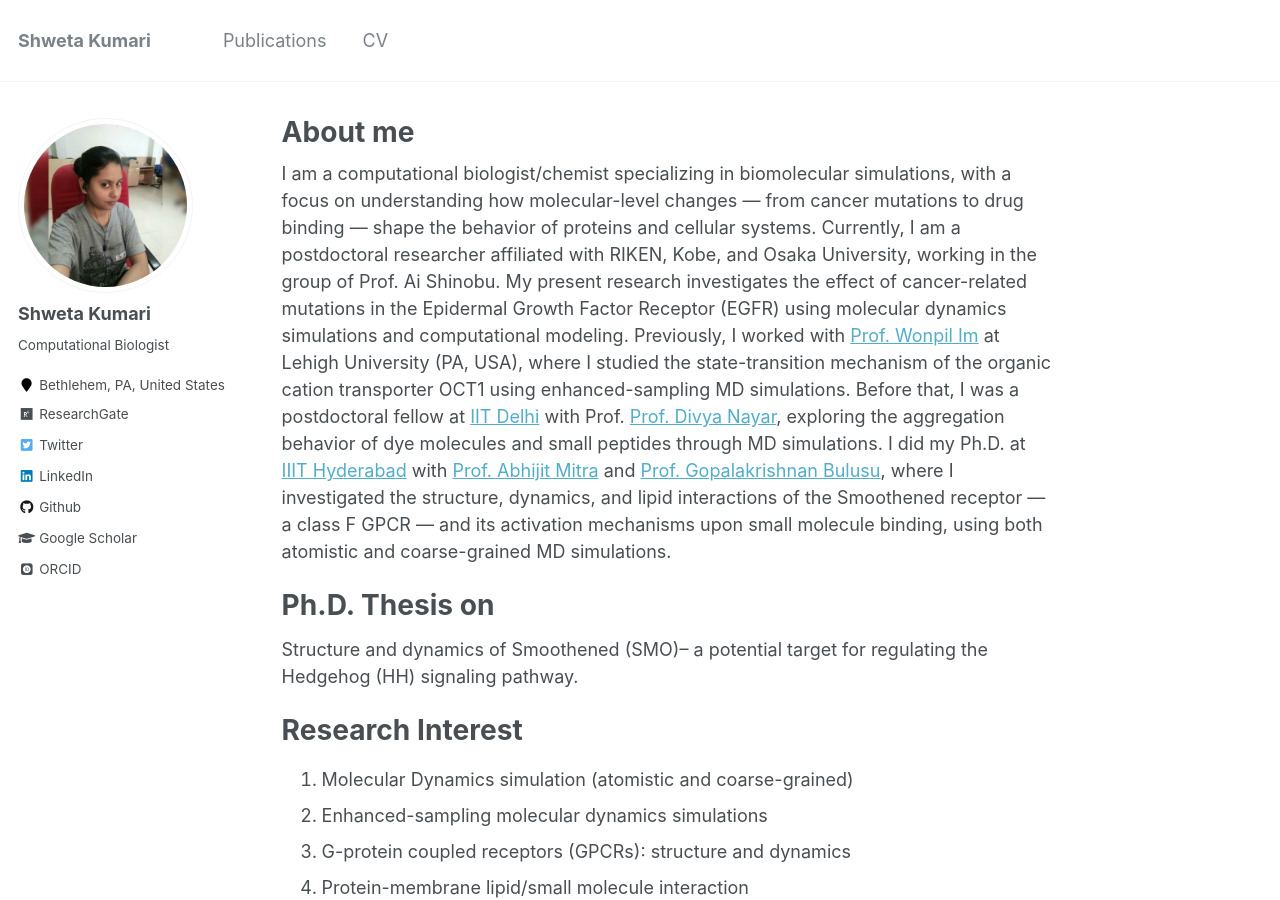
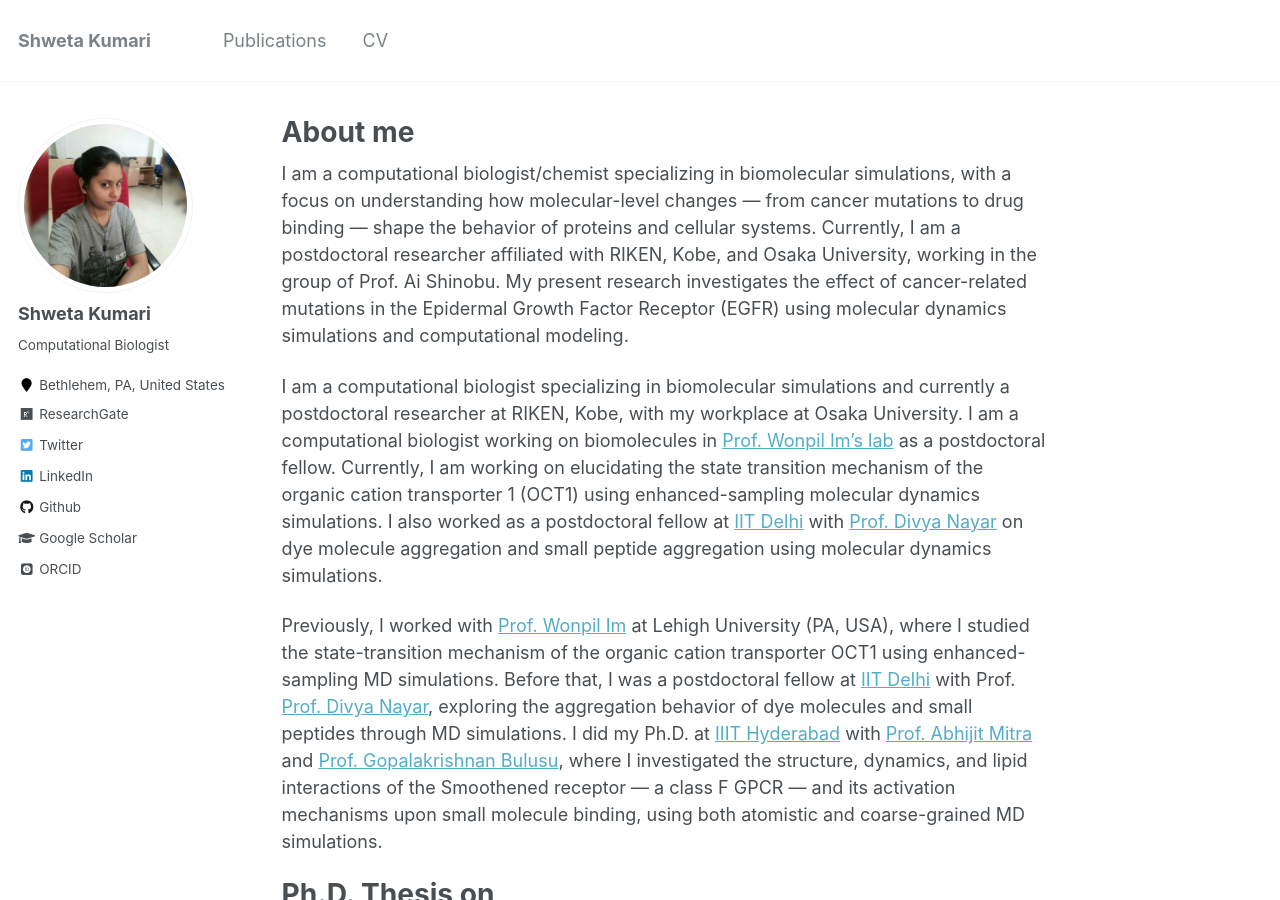
Before and after one commit to shweta-Moni/shweta-Moni.github.io, a Jekyll site: the page built from _pages/about.md, in a window 1280 px wide and 900 px high. Built offline with Jekyll 4.4.1, drawn with Linux system fonts in a browser that asks for light colours; some web fonts are replaced.

Commit message:
Update about.md

```diff
--- a/_pages/about.md
+++ b/_pages/about.md
@@ -10,6 +10,9 @@ redirect_from:
 
 I am a computational biologist/chemist specializing in biomolecular simulations, with a focus on understanding how molecular-level changes — from cancer mutations to drug binding — shape the behavior of proteins and cellular systems.
 Currently, I am a postdoctoral researcher affiliated with RIKEN, Kobe, and Osaka University, working in the group of Prof. Ai Shinobu. My present research investigates the effect of cancer-related mutations in the Epidermal Growth Factor Receptor (EGFR) using molecular dynamics simulations and computational modeling.
+
+I am a computational biologist specializing in biomolecular simulations and currently a postdoctoral researcher at RIKEN, Kobe, with my workplace at Osaka University. I am a computational biologist working on biomolecules in [Prof. Wonpil Im's lab](https://compbio.lehigh.edu/){:target="_blank"} as a postdoctoral fellow. Currently, I am working on elucidating the state transition mechanism of the organic cation transporter 1 (OCT1) using enhanced-sampling molecular dynamics simulations. I also worked as a postdoctoral fellow at [IIT Delhi](https://home.iitd.ac.in/){:target="_blank"} with [Prof. Divya Nayar](https://sites.google.com/prod/view/divyanayar/){:target="_blank"} on dye molecule aggregation and small peptide aggregation using molecular dynamics simulations.
+
 Previously, I worked with [Prof. Wonpil Im](https://compbio.lehigh.edu/){:target="_blank"} at Lehigh University (PA, USA), where I studied the state-transition mechanism of the organic cation transporter OCT1 using enhanced-sampling MD simulations. Before that, I was a postdoctoral fellow at  [IIT Delhi](https://home.iitd.ac.in/){:target="_blank"} with Prof. [Prof. Divya Nayar](https://sites.google.com/prod/view/divyanayar/){:target="_blank"}, exploring the aggregation behavior of dye molecules and small peptides through MD simulations.
 I did my Ph.D. at [IIIT Hyderabad](https://www.iiit.ac.in/){:target="_blank"} with [Prof. Abhijit Mitra](https://faculty.iiit.ac.in/~abi_chem/web/){:target="_blank"} and [Prof. Gopalakrishnan Bulusu](https://www.linkedin.com/in/gopalakrishnan-bulusu-82a1705/?originalSubdomain=in){:target="_blank"}, where I investigated the structure, dynamics, and lipid interactions of the Smoothened receptor — a class F GPCR — and its activation mechanisms upon small molecule binding, using both atomistic and coarse-grained MD simulations.
 
```
